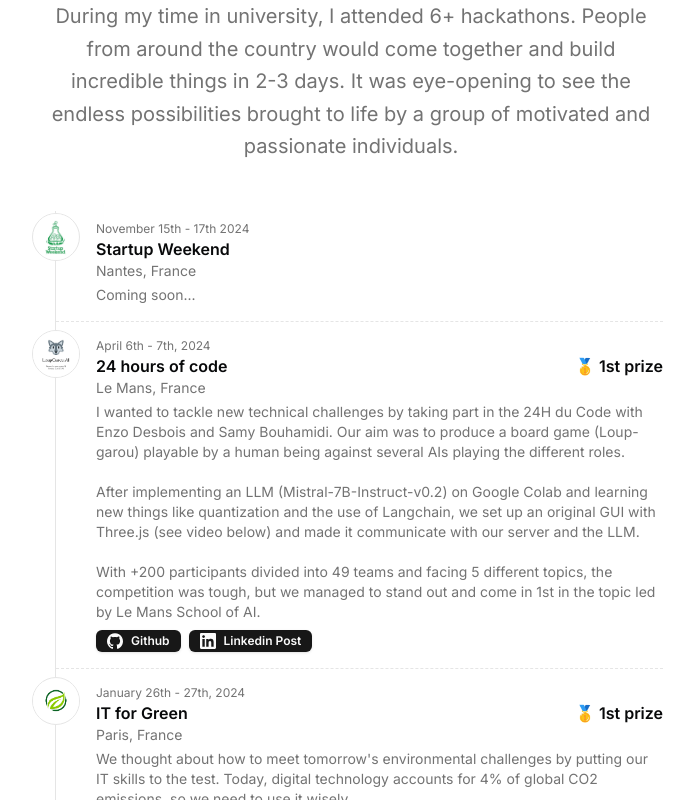
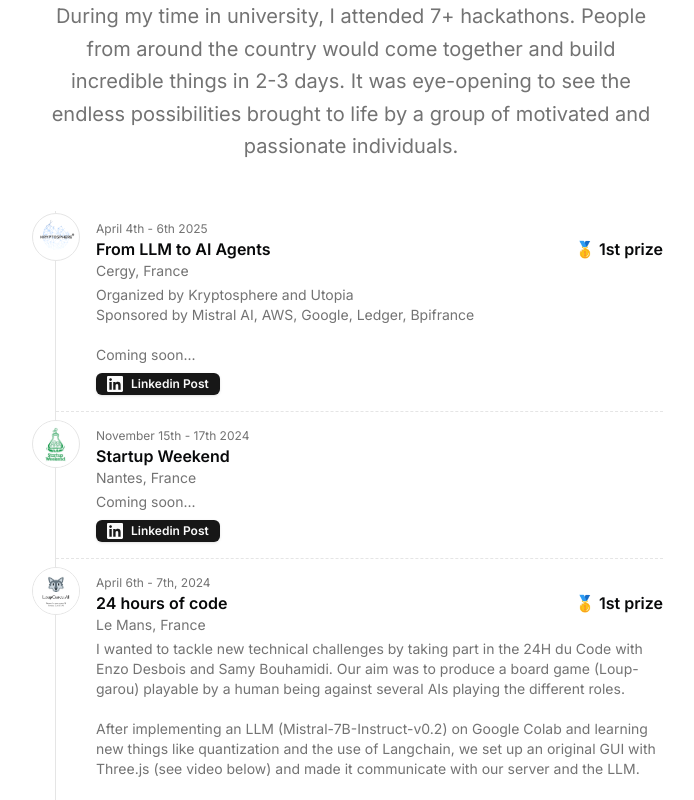
Before and after one commit to dbsenzo/portfolio, a Next.js app: page / in a window 1280 px wide. Shown: the part 2333-3133 px from the top of the page, without its empty margins (289-983 px from the left). Built offline with nearby package versions, Linux system fonts and the light colour scheme.

Commit message:
feat: kryptosphere hackathon

```diff
--- a/src/data/resume.tsx
+++ b/src/data/resume.tsx
@@ -226,6 +226,25 @@
   ],
   hackathons: [
     {
+      title: "From LLM to AI Agents",
+      dates: "April 4th - 6th 2025",
+      location: "Cergy, France",
+      description:
+          "Organized by Kryptosphere and Utopia<br />" +
+          "Sponsored by Mistral AI, AWS, Google, Ledger, Bpifrance<br /><br />" +
+          "Coming soon...",
+      image:
+          "/kryptosphere.png",
+      links: [
+        {
+          title: "Linkedin Post",
+          icon: <Icons.linkedin className="h-4 w-4" />,
+          href: "https://www.linkedin.com/posts/jordanbaumard_hackathon-first-place-across-all-tracks-activity-7315028317865193473-41j6",
+        },
+      ],
+      position: "first",
+    },
+    {
       title: "Startup Weekend",
       dates: "November 15th - 17th 2024",
       location: "Nantes, France",
@@ -233,7 +252,13 @@
           "Coming soon...",
       image:
           "/startup_weekend.jpg",
-      links: [],
+      links: [
+        {
+          title: "Linkedin Post",
+          icon: <Icons.linkedin className="h-4 w-4" />,
+          href: "https://www.linkedin.com/posts/jordanbaumard_startupweekend-entrepreuneuriat-innovation-activity-7264284341185175555-0E7q",
+        },
+      ],
       position: null,
     },
     {
```
Also changed, not shown: public/kryptosphere.png (added).
